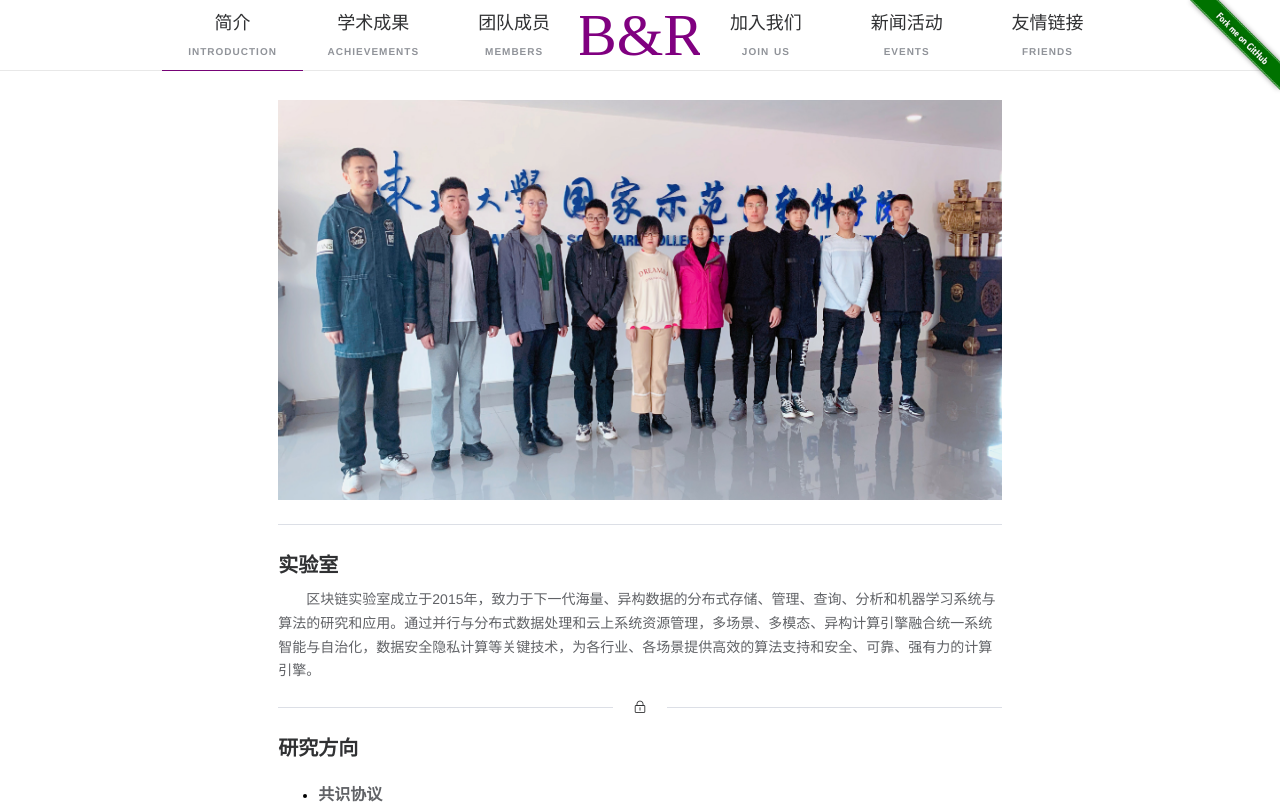
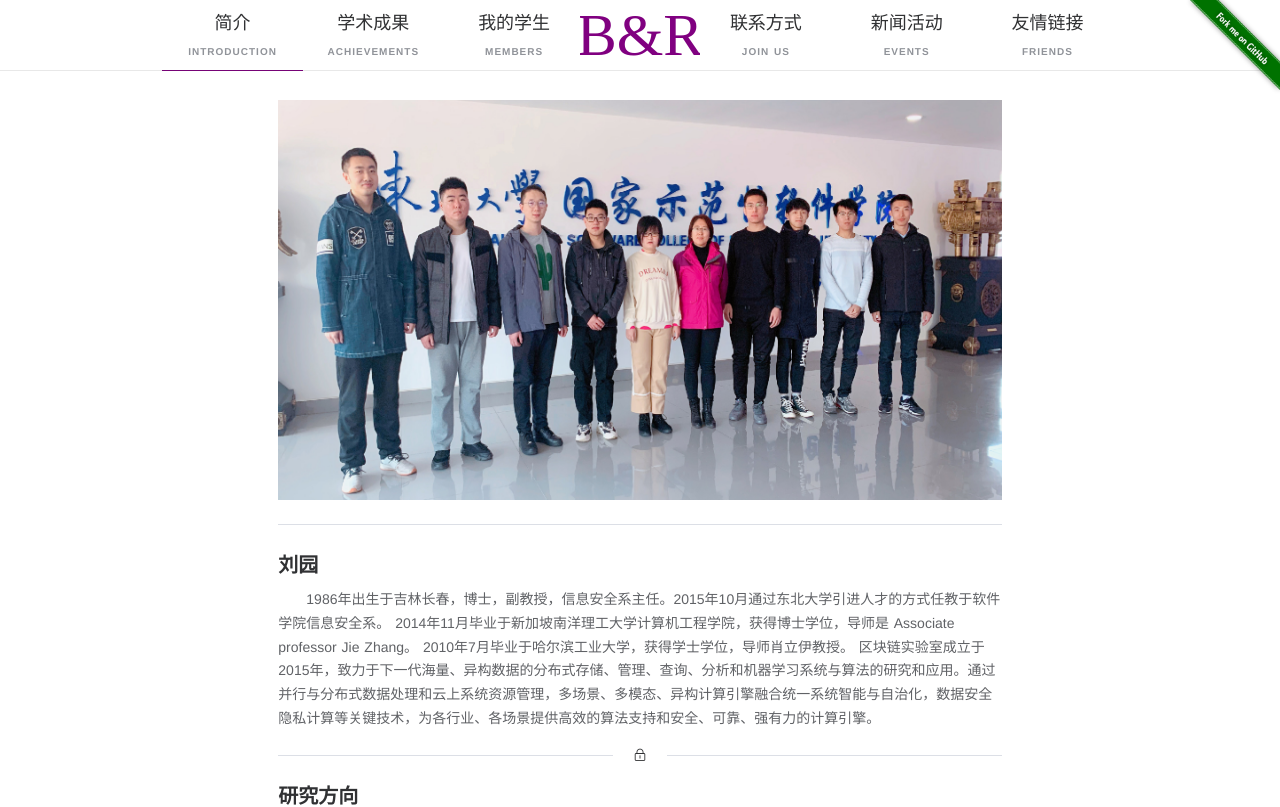
Before and after one commit to thothsun/blockchain-lab, a Nuxt app: page / in a window 1280 px wide. Shown: the top 807 px of the page. Built offline with nearby package versions, Linux system fonts and the light colour scheme.

Commit message:
阿里云个人备案限制企业形式内容，暂时修改应对检查

```diff
--- a/components/myheader.vue
+++ b/components/myheader.vue
@@ -71,13 +71,13 @@
           },
           {
             key: '/members',
-            name_cn: '团队成员',
+            name_cn: '我的学生',
             name_en: 'members'
           }],
         titles2: [
           {
             key: '/join',
-            name_cn: '加入我们',
+            name_cn: '联系方式',
             name_en: 'join us'
           },
           {
--- a/pages/index.vue
+++ b/pages/index.vue
@@ -14,9 +14,10 @@
 
           <el-divider></el-divider>
 
-          <h1>实验室</h1>
+          <h1>刘园</h1>
+          <p style="text-indent:2em">
+            1986年出生于吉林长春，博士，副教授，信息安全系主任。2015年10月通过东北大学引进人才的方式任教于软件学院信息安全系。 2014年11月毕业于新加坡南洋理工大学计算机工程学院，获得博士学位，导师是 Associate professor Jie Zhang。 2010年7月毕业于哈尔滨工业大学，获得学士学位，导师肖立伊教授。
 
-          <p style="text-indent:2em">
             区块链实验室成立于2015年，致力于下一代海量、异构数据的分布式存储、管理、查询、分析和机器学习系统与算法的研究和应用。通过并行与分布式数据处理和云上系统资源管理，多场景、多模态、异构计算引擎融合统一系统智能与自治化，数据安全隐私计算等关键技术，为各行业、各场景提供高效的算法支持和安全、可靠、强有力的计算引擎。
           </p>
 
```
